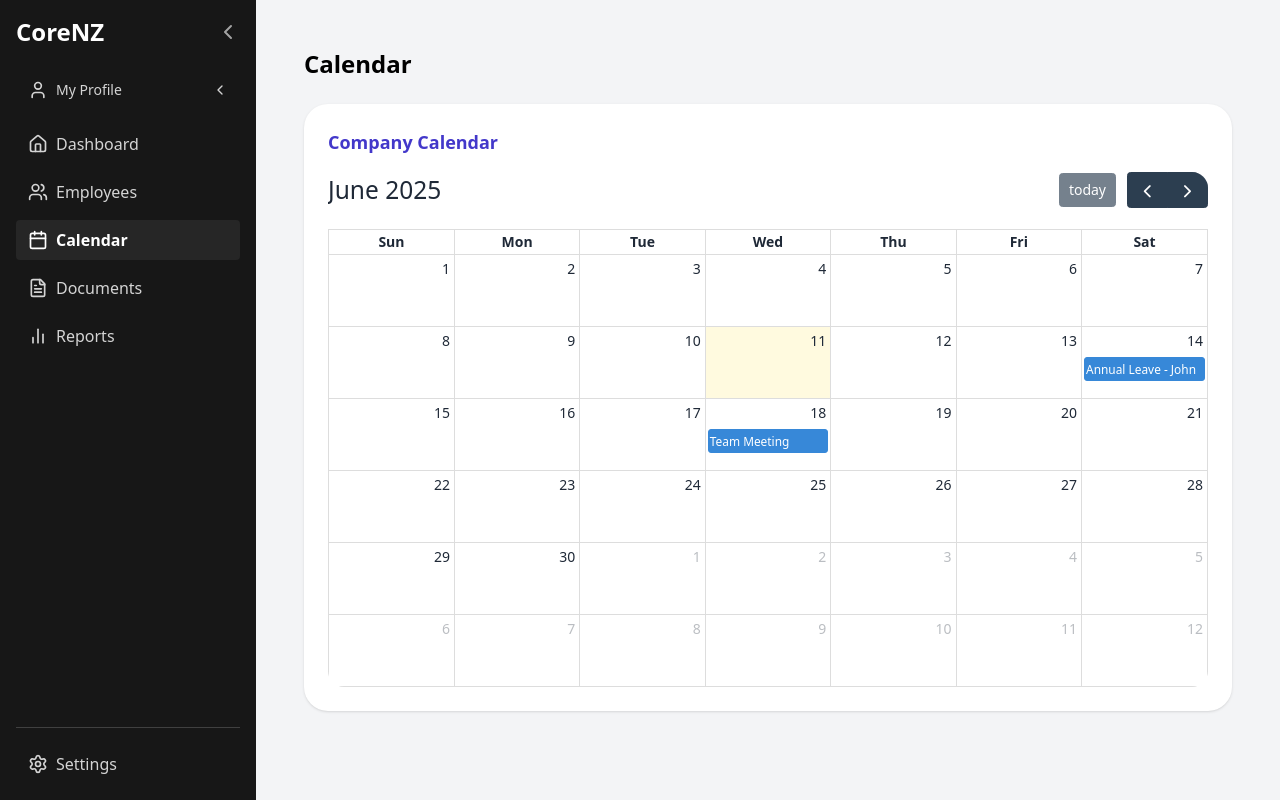
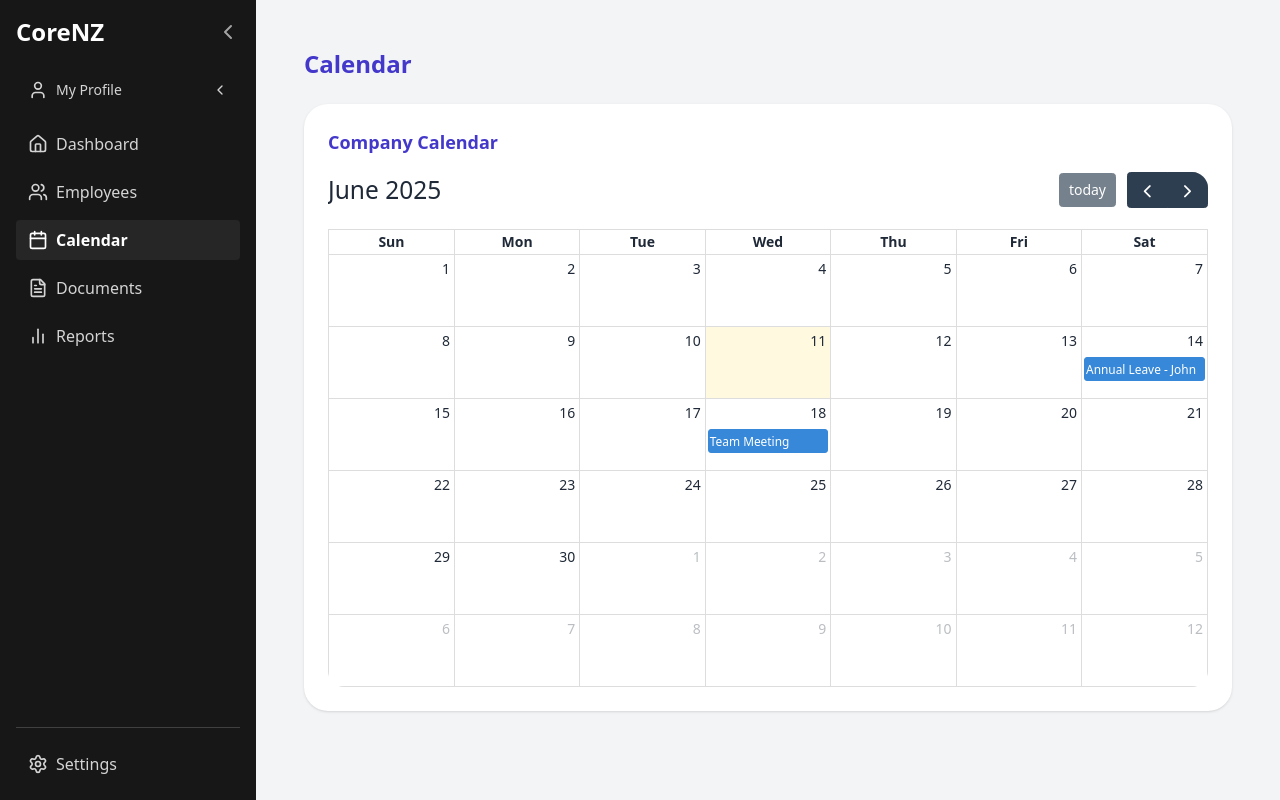
Before and after one commit to VacationReady/corenz-frontend, a Next.js app: page /calendar in a window 1280 px wide. Built offline with nearby package versions, Linux system fonts and the light colour scheme; no server answers.

Commit message:
Fix: Add optional icon prop to PageShell component

```diff
--- a/components/ui/PageShell.tsx
+++ b/components/ui/PageShell.tsx
@@ -1,25 +1,26 @@
-// components/ui/PageShell.tsx
-"use client";
-
 import React from "react";
-import clsx from "clsx";
 
 export function PageShell({
   title,
+  icon,
   children,
   className,
   action,
 }: {
   title: string;
+  icon?: React.ReactNode;
   children: React.ReactNode;
   className?: string;
-  action?: React.ReactNode; // <-- ADD THIS LINE
+  action?: React.ReactNode;
 }) {
   return (
-    <div className={clsx("w-full p-6 max-w-7xl mx-auto", className)}>
-      <div className="flex justify-between items-center mb-6">
-        <h1 className="text-2xl font-bold">{title}</h1>
-        {action && <div>{action}</div>} {/* <-- ADD THIS LINE */}
+    <div className={`w-full p-6 ${className || ""}`}>
+      <div className="flex items-center justify-between mb-6">
+        <div className="flex items-center text-indigo-700">
+          {icon && <div className="w-5 h-5 mr-2">{icon}</div>}
+          <h1 className="text-2xl font-bold">{title}</h1>
+        </div>
+        {action}
       </div>
       {children}
     </div>
```
